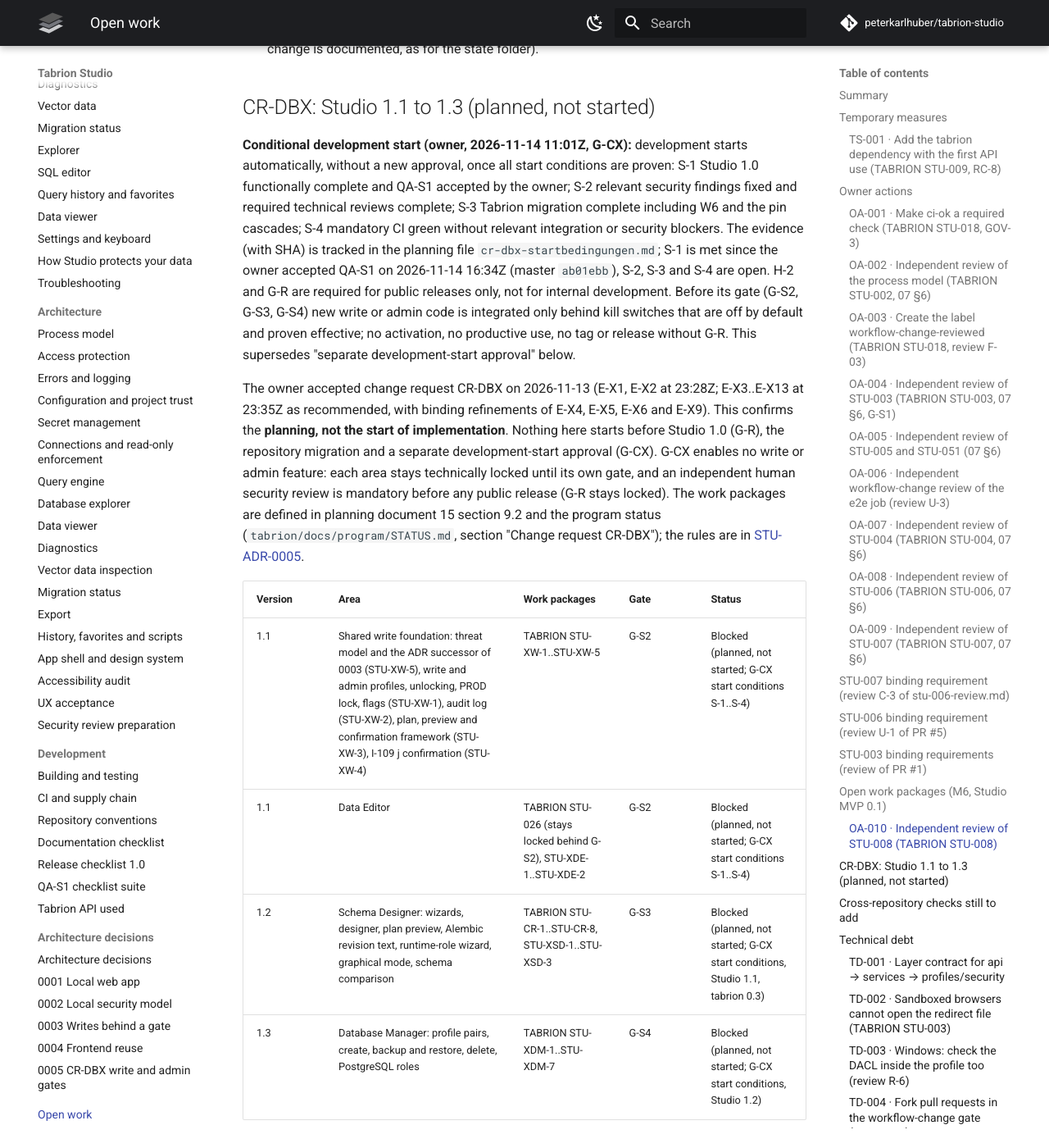
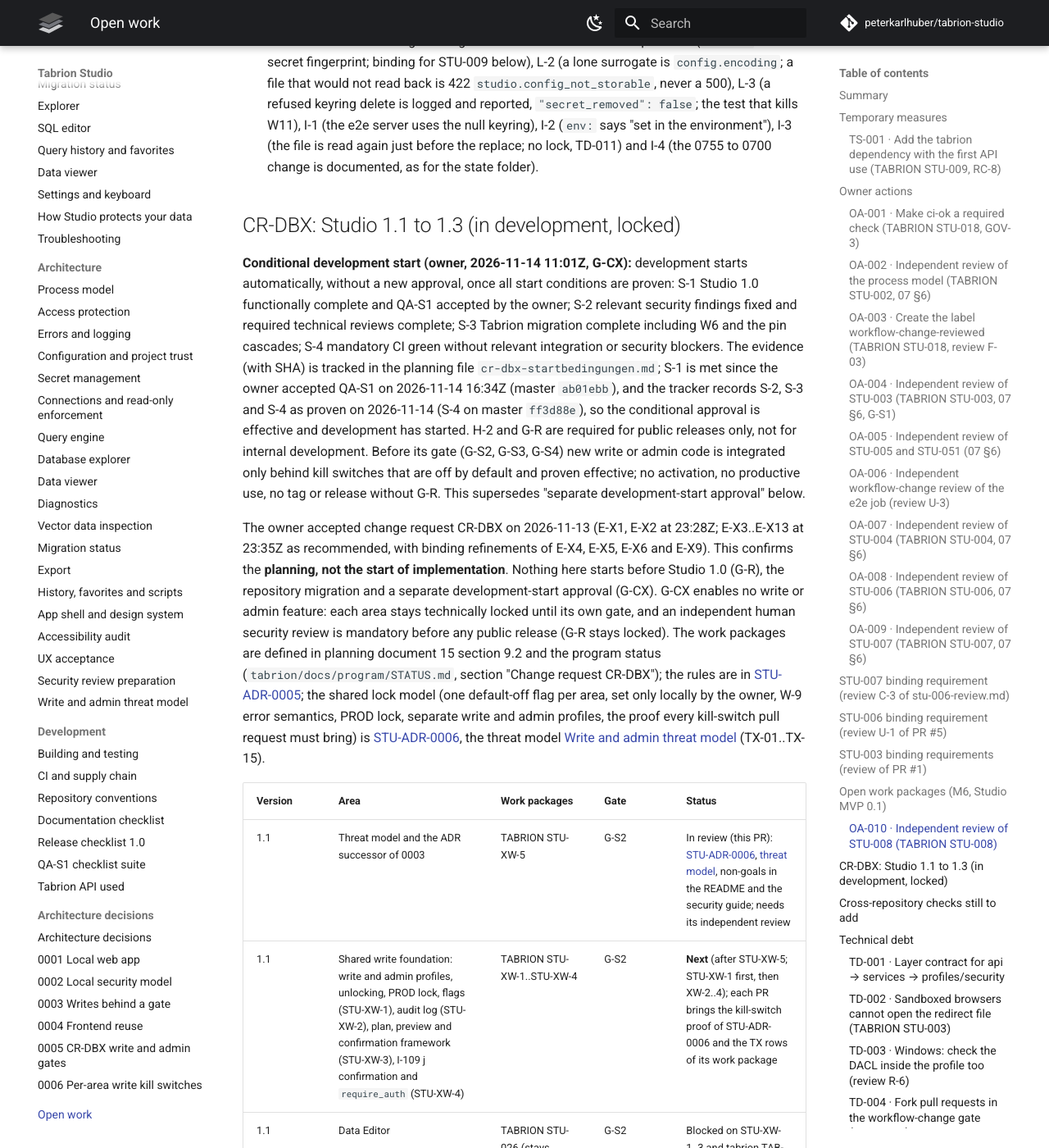
Before and after one commit to peterkarlhuber/tabrion-studio, an MkDocs documentation site: the page built from docs/TODO.md, in a window 1280 px wide and 1400 px high, scrolled down 42414 px. Shown: the whole window at 82% size. Built offline with MkDocs 1.6.1 and Material for MkDocs 9.7.7, drawn with Linux system fonts in a browser that asks for light colours; comment, search, counter and statistics services are not loaded; some of the changed text lies outside the part shown.

Commit message:
Docs: STU-XW-5 threat model and STU-ADR-0006 (successor of 0003)
STU-ADR-0006 supersedes STU-ADR-0003 with one default-off, locally set
flag and one gate per area (G-S2, G-S3, G-S4), W-9 error semantics, the
PROD write lock, separate write and admin profiles and the proof every
kill-switch pull request must bring. New write and admin threat model
(TX-01..TX-15) for STU-XW-1..4 and STU-026. README and security guide
non-goals, docs/TODO.md and CHANGELOG updated. No code change.

Co-Authored-By: Claude Opus 5.5 <noreply@anthropic.com>
Claude-Session: https://claude.ai/code/session_011tY7TC7Nu5VGro3DJGJcv8

```diff
--- a/docs/TODO.md
+++ b/docs/TODO.md
@@ -14,12 +14,17 @@
 >
 > CR-DBX planning (2026-11-13, branch `claude/project-thread-rdo6g3-crdbx`): the owner accepted change request CR-DBX
 > (planning document 15) as planning, not as the start of implementation; section
-> [CR-DBX](#cr-dbx-studio-11-to-13-planned-not-started) added, the "Later" note on the Schema Designer corrected (W-2),
+> [CR-DBX](#cr-dbx-studio-11-to-13-in-development-locked) added, the "Later" note on the Schema Designer corrected (W-2),
 > [STU-ADR-0005](adr/0005-crdbx-write-and-admin-gates.md) records the per-area locks.
 >
 > QA-S1 accepted (2026-11-14, branch `claude/project-thread-rdo6g3-qas1-accepted`): the owner confirmed the manual
 > QA-S1 acceptance of Studio 1.0 on 2026-11-14 16:34Z (TD-046 B-5, TD-060, STU-054). Not a release: H-2 and G-R stay
 > open, nothing is tagged or published.
+>
+> STU-XW-5 (2026-11-14, branch `claude/project-thread-rdo6g3-stuxw5`): the first CR-DBX work package after the
+> development start. [STU-ADR-0006](adr/0006-per-area-write-kill-switches.md) supersedes STU-ADR-0003 and the
+> [Write and admin threat model](architecture/write-threat-model.md) covers STU-XW-1..4 and STU-026; the non-goals
+> in the README and the security guide follow. Docs only.
 
 ## Summary
 
@@ -40,7 +45,7 @@
 | STU-006 binding requirement from the review (U-1: trust dialog D-01 must not mislead) | P1 | Done (STU-006 PR; closes with OA-008) |
 | STU-003 binding requirements from the review (F-02, F-05, F-08, F-09) | P0 | Done (PR #4) |
 | TD-001 layer contract for `api`/`services` | P3 | Open |
-| CR-DBX: Studio 1.1 Data Editor, 1.2 Schema Designer, 1.3 Database Manager (planning document 15) | P3 | Blocked: planned, not started; development start approved conditionally (G-CX, 2026-11-14), starts once S-1..S-4 are proven; each area then stays locked until G-S2, G-S3 or G-S4 ([section](#cr-dbx-studio-11-to-13-planned-not-started)) |
+| CR-DBX: Studio 1.1 Data Editor, 1.2 Schema Designer, 1.3 Database Manager (planning document 15) | P3 | In development, locked: G-CX effective (S-1..S-4 proven, 2026-11-14); STU-XW-5 in review (this PR), STU-XW-1..4 next; each area stays behind its default-off flag until G-S2, G-S3 or G-S4 ([section](#cr-dbx-studio-11-to-13-in-development-locked)) |
 | TD-002 sandboxed browsers cannot open the redirect file (review S-4) | P2 | In progress (hint done; fix open); a G-R precondition (owner's G-S1 decisions of 2026-11-13, decision 6) |
 | TD-003 Windows: DACL check inside the profile (review R-6); the check on a real Windows machine of the refused device names and of OneDrive and other reparse-point folders (STU-020 D-4) | P3 | Open; accepted risk until G-R, both a G-R precondition (owner's G-S1 decisions of 2026-11-13, decision 7) |
 | TD-004 fork pull requests in the workflow-change gate (review R-7) | P3 | Open |
@@ -431,7 +436,7 @@ STU-017 as well (see its row);
 STU-026 (Data Editor) stays locked behind G-S2 and outside the 1.0 acceptance; STU-027 (more UI languages) is a
 later extension. The Schema Designer (change request 14 §3.5) is planned as Studio **1.2** under change request
 CR-DBX, gated by G-S3; the Data Editor becomes Studio 1.1 (G-S2) and the Database Manager Studio 1.3 (G-S4). None of
-them has started: see [CR-DBX](#cr-dbx-studio-11-to-13-planned-not-started).
+them is enabled; development started with STU-XW-5: see [CR-DBX](#cr-dbx-studio-11-to-13-in-development-locked).
 
 ### OA-010 · Independent review of STU-008 (TABRION STU-008)
 
@@ -450,14 +455,15 @@ them has started: see [CR-DBX](#cr-dbx-studio-11-to-13-planned-not-started).
   "set in the environment"), I-3 (the file is read again just before the replace; no lock, TD-011) and I-4 (the 0755
   to 0700 change is documented, as for the state folder).
 
-## CR-DBX: Studio 1.1 to 1.3 (planned, not started)
+## CR-DBX: Studio 1.1 to 1.3 (in development, locked)
 
 **Conditional development start (owner, 2026-11-14 11:01Z, G-CX):** development starts automatically, without a
 new approval, once all start conditions are proven: S-1 Studio 1.0 functionally complete and QA-S1 accepted by the
 owner; S-2 relevant security findings fixed and required technical reviews complete; S-3 Tabrion migration complete
 including W6 and the pin cascades; S-4 mandatory CI green without relevant integration or security blockers. The
 evidence (with SHA) is tracked in the planning file `cr-dbx-startbedingungen.md`; S-1 is met since the owner accepted
-QA-S1 on 2026-11-14 16:34Z (master `ab01ebb`), S-2, S-3 and S-4 are open. H-2 and G-R
+QA-S1 on 2026-11-14 16:34Z (master `ab01ebb`), and the tracker records S-2, S-3 and S-4 as proven on 2026-11-14
+(S-4 on master `ff3d88e`), so the conditional approval is effective and development has started. H-2 and G-R
 are required for public releases only, not for internal development. Before its gate (G-S2, G-S3, G-S4) new write or
 admin code is integrated only behind kill switches that are off by default and proven effective; no activation, no
 productive use, no tag or release without G-R. This supersedes "separate development-start approval" below.
@@ -469,14 +475,18 @@ development-start approval (G-CX). G-CX enables no write or admin feature: each
 its own gate, and an independent human security review is mandatory before any public release (G-R stays locked).
 The work packages are defined in planning document 15 section 9.2 and the program status
 (`tabrion/docs/program/STATUS.md`, section "Change request CR-DBX"); the rules are in
-[STU-ADR-0005](adr/0005-crdbx-write-and-admin-gates.md).
+[STU-ADR-0005](adr/0005-crdbx-write-and-admin-gates.md); the shared lock model (one default-off flag per area, set
+only locally by the owner, W-9 error semantics, PROD lock, separate write and admin profiles, the proof every
+kill-switch pull request must bring) is [STU-ADR-0006](adr/0006-per-area-write-kill-switches.md), the threat model
+[Write and admin threat model](architecture/write-threat-model.md) (TX-01..TX-15).
 
 | Version | Area | Work packages | Gate | Status |
 |---|---|---|---|---|
-| 1.1 | Shared write foundation: threat model and the ADR successor of 0003 (STU-XW-5), write and admin profiles, unlocking, PROD lock, flags (STU-XW-1), audit log (STU-XW-2), plan, preview and confirmation framework (STU-XW-3), I-109 j confirmation (STU-XW-4) | TABRION STU-XW-1..STU-XW-5 | G-S2 | Blocked (planned, not started; G-CX start conditions S-1..S-4) |
-| 1.1 | Data Editor | TABRION STU-026 (stays locked behind G-S2), STU-XDE-1..STU-XDE-2 | G-S2 | Blocked (planned, not started; G-CX start conditions S-1..S-4) |
-| 1.2 | Schema Designer: wizards, designer, plan preview, Alembic revision text, runtime-role wizard, graphical mode, schema comparison | TABRION STU-CR-1..STU-CR-8, STU-XSD-1..STU-XSD-3 | G-S3 | Blocked (planned, not started; G-CX start conditions, Studio 1.1, tabrion 0.3) |
-| 1.3 | Database Manager: profile pairs, create, backup and restore, delete, PostgreSQL roles | TABRION STU-XDM-1..STU-XDM-7 | G-S4 | Blocked (planned, not started; G-CX start conditions, Studio 1.2) |
+| 1.1 | Threat model and the ADR successor of 0003 | TABRION STU-XW-5 | G-S2 | In review (this PR): [STU-ADR-0006](adr/0006-per-area-write-kill-switches.md), [threat model](architecture/write-threat-model.md), non-goals in the README and the security guide; needs its independent review |
+| 1.1 | Shared write foundation: write and admin profiles, unlocking, PROD lock, flags (STU-XW-1), audit log (STU-XW-2), plan, preview and confirmation framework (STU-XW-3), I-109 j confirmation and `require_auth` (STU-XW-4) | TABRION STU-XW-1..STU-XW-4 | G-S2 | **Next** (after STU-XW-5; STU-XW-1 first, then XW-2..4); each PR brings the kill-switch proof of STU-ADR-0006 and the TX rows of its work package |
+| 1.1 | Data Editor | TABRION STU-026 (stays locked behind G-S2), STU-XDE-1..STU-XDE-2 | G-S2 | Blocked on STU-XW-1..3 and tabrion TAB-XW-6 |
+| 1.2 | Schema Designer: wizards, designer, plan preview, Alembic revision text, runtime-role wizard, graphical mode, schema comparison | TABRION STU-CR-1..STU-CR-8, STU-XSD-1..STU-XSD-3 | G-S3 | Blocked on STU-XW-5 (STU-CR-1), tabrion 0.3 |
+| 1.3 | Database Manager: profile pairs, create, backup and restore, delete, PostgreSQL roles | TABRION STU-XDM-1..STU-XDM-7 | G-S4 | Blocked on STU-XW-5 (STU-XDM-1), Studio 1.2 |
 
 Binding boundaries (owner, 2026-11-13; details in STU-ADR-0005):
 
@@ -491,6 +501,9 @@ Binding boundaries (owner, 2026-11-13; details in STU-ADR-0005):
   are checked on every change; the admin rights are provisioned outside Studio.
 - **E-X7:** PROD stays write-locked (backup only). **E-X8:** separate write and admin profiles.
 - **W-9:** a refused write answers 400 or 405; only the write mode answers 403 (owner decision on STU-054).
+- **Open (STU-XW-5):** planning document 03 section 8 still says "all 403" for PROD writes in the Data Editor row;
+  STU-ADR-0006 follows W-9 (400/405, 403 only for the write mode); the planning text needs the correction
+  (coordinating thread).
 - **W-10:** the multi-host `host = "db1,db2"` that schema v1 accepts and `tabrion.profilefile` refuses (tabrion
   TB-148) is decided with STU-CR-6 and the profile import and export of STU-XDM-5.
 
--- a/mkdocs.yml
+++ b/mkdocs.yml
@@ -87,6 +87,7 @@ nav:
       - Accessibility audit: architecture/accessibility.md
       - UX acceptance: architecture/ux-acceptance.md
       - Security review preparation: architecture/security-review-prep.md
+      - Write and admin threat model: architecture/write-threat-model.md
   - Development:
       - Building and testing: development/building.md
       - CI and supply chain: development/ci.md
@@ -102,4 +103,5 @@ nav:
       - "0003 Writes behind a gate": adr/0003-writes-behind-gate.md
       - "0004 Frontend reuse": adr/0004-frontend-reuse.md
       - "0005 CR-DBX write and admin gates": adr/0005-crdbx-write-and-admin-gates.md
+      - "0006 Per-area write kill switches": adr/0006-per-area-write-kill-switches.md
   - Open work: TODO.md
```
Also changed, not shown: CHANGELOG.md (+12 -0 lines), README.md (+8 -5 lines), docs/adr/0003-writes-behind-gate.md (+2 -1 lines), docs/adr/0005-crdbx-write-and-admin-gates.md (+3 -1 lines), docs/adr/0006-per-area-write-kill-switches.md (added, +142 -0 lines), docs/adr/README.md (+5 -3 lines), docs/architecture/write-threat-model.md (added, +84 -0 lines), docs/guide/security.md (+6 -2 lines).
